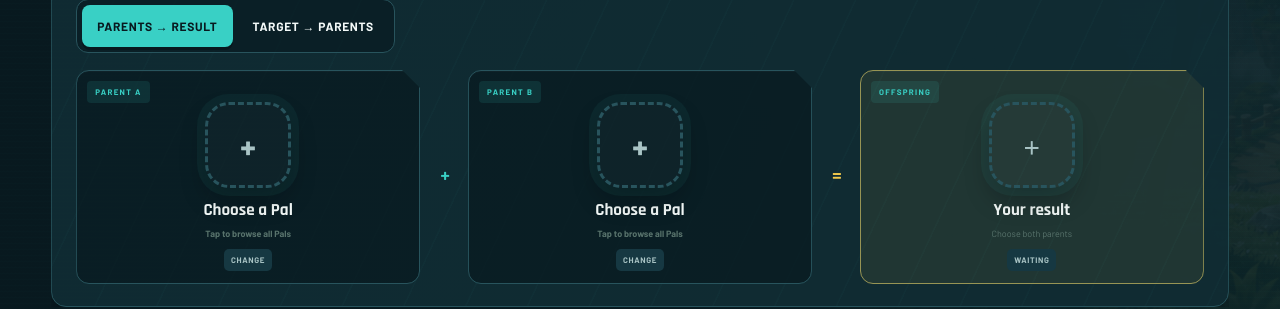
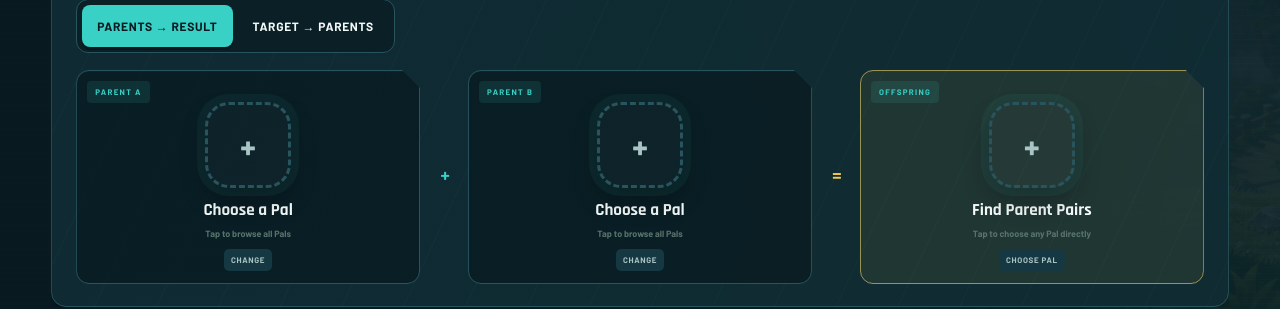
Before and after one commit to bowenchen-1/palworld-guide, a Next.js app: page / in a window 1280 px wide. Shown: the part 494-803 px from the top of the page. Built offline with nearby package versions, Linux system fonts and the light colour scheme.

Commit message:
Make offspring slot a direct Pal picker

```diff
--- a/app/components/home-tool-board.tsx
+++ b/app/components/home-tool-board.tsx
@@ -112,10 +112,9 @@ export default function HomeToolBoard({ headingLevel = 3 }: { headingLevel?: 2 |
           <span className="slot-label">Parent B</span><PalMark pal={parentBPal} /><strong>{parentBPal?.name ?? "Choose a Pal"}</strong><small>{parentBPal ? `No. ${parentBPal.number}` : "Tap to browse all Pals"}</small><i>Change</i>
         </button>
         <span className="breeding-operator equals" aria-hidden="true">=</span>
-        <div className={`breeding-pal-slot offspring ${result ? "selected" : ""}`}>
-          <span className="slot-label">Offspring</span><PalMark pal={result} /><strong>{loading ? "Calculating…" : loadError ? "Data unavailable — try again" : result?.name ?? "Your result"}</strong><small>{result ? `No. ${result.number}` : "Choose both parents"}</small>
-          {loadError ? <button type="button" onClick={loadMatrix}>Retry</button> : result ? <Link href={`/pals/${result.slug}`}>View profile ↗</Link> : <i>Waiting</i>}
-        </div>
+        <button className={`breeding-pal-slot offspring ${result ? "selected" : ""}`} type="button" aria-label="Choose a Pal and find its parent combinations" onClick={() => { setMode("target"); openPicker("target"); }}>
+          <span className="slot-label">Offspring</span><PalMark pal={result} /><strong>{loading ? "Calculating…" : loadError ? "Choose a target Pal" : result?.name ?? "Find Parent Pairs"}</strong><small>{result ? `No. ${result.number} · tap to find its parents` : "Tap to choose any Pal directly"}</small><i>Choose Pal</i>
+        </button>
       </div>
 
       <div className="breeding-recipe-dock">
--- a/app/terminal-theme.css
+++ b/app/terminal-theme.css
@@ -254,10 +254,12 @@ body::before {
 }
 .home-calculator-mode button:hover { background: rgba(57,208,197,.14); color: var(--terminal-mint); }
 .home-calculator-mode button.active {
-  background: var(--terminal-mint);
-  color: var(--terminal-canvas);
+  background: var(--terminal-mint) !important;
+  color: var(--terminal-canvas) !important;
   box-shadow: 0 3px 0 rgba(0,8,12,.32);
 }
+.home-calculator-mode button.active::first-line { color: var(--terminal-canvas) !important; }
+.home-scene-hero .home-calculator-mode button.active { background: var(--terminal-mint) !important; color: var(--terminal-canvas) !important; }
 @media(max-width:760px) {
   .home-calculator-mode { width: 100%; }
   .home-calculator-mode button { flex: 1; min-height: 40px; padding: 8px 6px; font-size: 10px; }
```
Also changed, not shown: 1 other file (tests, documents, lock files or other folders).
